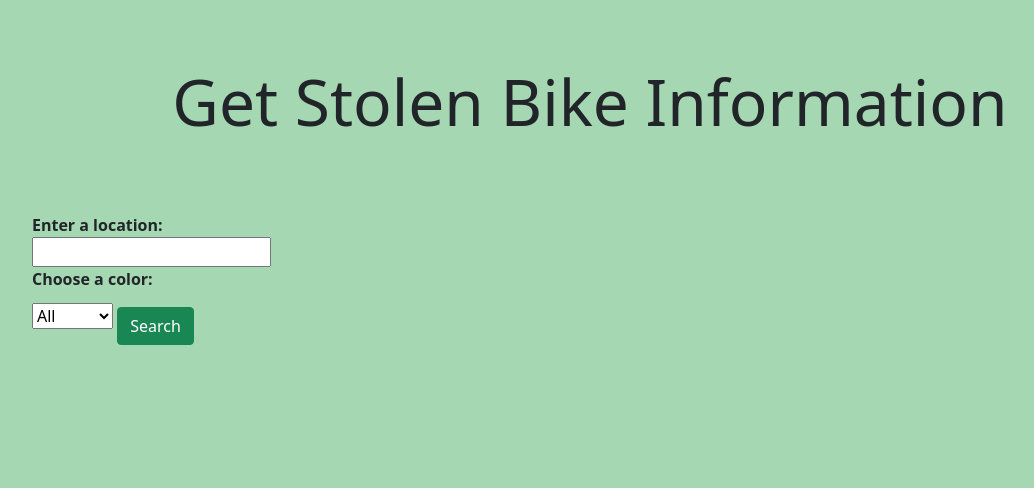
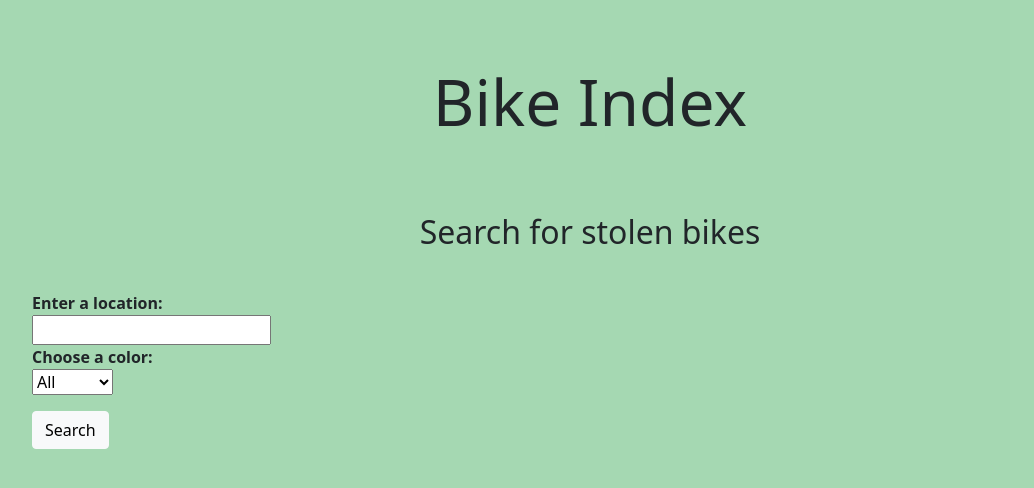
Before and after one commit to kpundt93/bike-index, a website built with webpack: page src/index.html in a window 1280 px wide. Shown: the whole page, without its empty margins (50-1084 px from the left). Built offline with nearby package versions, Linux system fonts and the light colour scheme.

Commit message:
put button in own div, add if statement to check for null descriptions
Co-authored-by: Matt Casperson <mc.casperson@gmail.com>
Co-authored-by: Drew Henderson <drewhendersonemail@gmail.com>

```diff
--- a/src/index.html
+++ b/src/index.html
@@ -8,7 +8,8 @@
 </head>
 <body>
   <div class="container">
-    <h1>Get Stolen Bike Information</h1>
+    <h1>Bike Index</h1>
+    <h2>Search for stolen bikes</h2>
     <label for="location">Enter a location:</label>
     <input id="location" type="text">
     <label for="color">Choose a color:</label>
@@ -28,7 +29,9 @@
       <option value="yellow">Yellow</option>
       <option value="stickers">Stickers</option>
     </select>
-    <button class="btn btn-success" id="bike-location">Search</button>
+    <div id="button">
+      <button class="btn btn-light" id="bike-location">Search</button>
+    </div>
     <div class="show-bikes"></div>
     <div class="show-errors"></div>
   </div>
--- a/src/index.js
+++ b/src/index.js
@@ -39,7 +39,9 @@ function buildBikeString(response) {
     }
     htmlToDisplay.push(`<p>Stolen location: ${response.bikes[i].stolen_location}</p>`);
     htmlToDisplay.push(`<p>Colors: ${response.bikes[i].frame_colors}</p>`);
-    htmlToDisplay.push(`<p>Description: ${response.bikes[i].description}</p>`);
+    if (response.bikes[i].description !== null && response.bikes[i].description !== "") {
+      htmlToDisplay.push(`<p>Description: ${response.bikes[i].description}</p>`);
+    }
     htmlToDisplay.push(`<p>Brand: ${response.bikes[i].manufacturer_name}</p>`);
     htmlToDisplay.push(`<p>Serial number: ${response.bikes[i].serial}</p>`);
     htmlToDisplay.push('<hr>');
@@ -62,6 +64,6 @@ function buildBikeString(response) {
       maxCount = map[temp];
     }
   }
-  htmlToDisplay.unshift(`<p>The most commonly stolen from manufactorer is ${max} with ${maxCount} stolen bikes.</p><hr>`);
+  htmlToDisplay.unshift(`<p>The most commonly stolen from manufacturer is ${max} with ${maxCount} stolen bikes.</p><hr>`);
   return htmlToDisplay.join('');
 }
```
